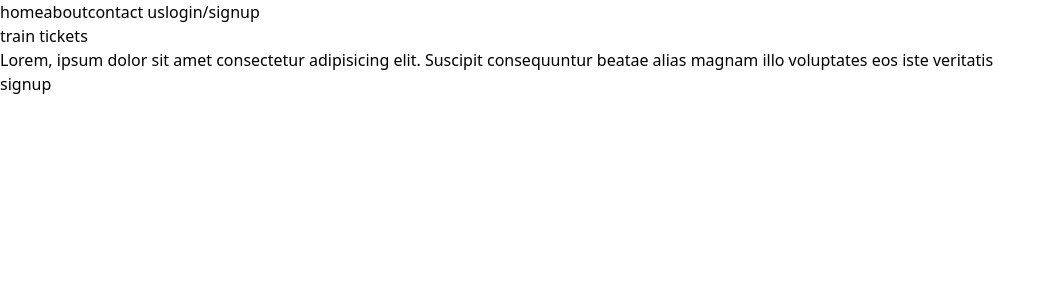
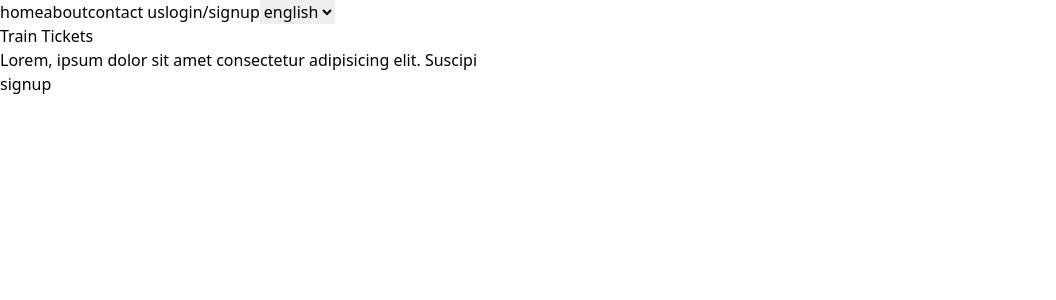
Before and after one commit to AndrewMelad108/E-comerce, a Vue app: page / in a window 1280 px wide. Shown: the top 300 px of the page, without its empty margins (0-1056 px from the left). Built offline with nearby package versions, Linux system fonts and the light colour scheme.

Commit message:
chane lang in page

```diff
--- a/package.json
+++ b/package.json
@@ -9,9 +9,11 @@
     "lint": "vue-cli-service lint"
   },
   "dependencies": {
+    "axios": "^1.3.4",
     "core-js": "^3.8.3",
     "tailwindcss": "^3.2.7",
     "vue": "^2.6.14",
+    "vue-i18n": "^8.28.2",
     "vue-router": "^3.5.1",
     "vuex": "^3.6.2"
   },
--- a/src/App.vue
+++ b/src/App.vue
@@ -3,5 +3,15 @@
     <router-view />
   </div>
 </template>
-
+<script>
+export default {
+  data: () => {
+    const lang = localStorage.getItem("len") || "en";
+    return {
+      direction: "",
+      lang,
+    };
+  },
+};
+</script>
 <style lang="scss"></style>
--- /dev/null
+++ b/src/languages/ar.json
@@ -0,0 +1,11 @@
+{
+  "Train Tickets": "تذاكره قطار",
+  "Lorem, ipsum dolor sit amet consectetur adipisicing elit. Suscipi": "لمعرفه جكيع انواع الطقارات",
+  "signup": "ادخل سجل الان",
+  "home": "المنزل",
+  "about": "من نحن ",
+  "contact us": "رسالنا",
+  "login/signup": "سجل او ادخل",
+  "arabic": "عربي",
+  "english": "انجلش"
+}
--- /dev/null
+++ b/src/languages/en.json
@@ -0,0 +1,5 @@
+{
+  "تذاكره قطار": "Train Tickets",
+  "لمعرفه جكيع انواع الطقارات": "Lorem, ipsum dolor sit amet consectetur adipisicing elit. Suscipi",
+  "ادخل سجل الان": "signup"
+}
--- a/src/main.js
+++ b/src/main.js
@@ -3,10 +3,13 @@ import App from "./App.vue";
 import router from "./router";
 import store from "./store";
 import "./tailwind.css";
+import i18n from "../src/vue-i18n";
+
 Vue.config.productionTip = false;
 
 new Vue({
   router,
   store,
+  i18n,
   render: (h) => h(App),
 }).$mount("#app");
--- a/src/views/Home.vue
+++ b/src/views/Home.vue
@@ -9,47 +9,61 @@
         to="{
         name:'home'
       }"
-        >home</router-link
+        >{{ $t("home") }}</router-link
       >
 
       <router-link
         to="{
         name:'home'
       }"
-        >about</router-link
+        >{{ $t("about") }}</router-link
       >
       <router-link
         to="{
         name:'home'
       }"
-        >contact us</router-link
+        >{{ $t("contact us") }}</router-link
       >
       <router-link
         to="{
         name:'home'
       }"
-        >login/signup</router-link
+        >{{ $t("login/signup") }}</router-link
       >
+      <select
+        v-model="lang"
+        class="bg-transparent capitalize"
+        @change="changeLen($event)"
+      >
+        <option value="en" class="foucs:bg-transparent text-amber-400">
+          {{ $t("english") }}
+        </option>
+        <option value="ar" class="bg-transparent">{{ $t("arabic") }}</option>
+      </select>
     </header>
 
     <section
+      :dir="direction"
       class="login-form max-sm:w-full max-sm:h-full bg-black-color h-auto text-stone-200 p-5 w-[50vw] rounded-lg text-center"
     >
       <h1
         class="text-5xl max-sm:text-center text-start mt-20 mb-10 hover:text-amber-400 transition-all duration-0 hover:duration-1000 hover:ease-in-out"
       >
-        train tickets
+        {{ $t("Train Tickets") }}
       </h1>
       <p class="text-start sm:text-center text-amber-400 leading-6">
-        Lorem, ipsum dolor sit amet consectetur adipisicing elit. Suscipit
-        consequuntur beatae alias magnam illo voluptates eos iste veritatis
+        {{
+          $t(
+            "Lorem, ipsum dolor sit amet consectetur adipisicing elit. Suscipi"
+          )
+        }}
       </p>
       <router-link
         to="{
         name:'signup'
       }"
         class="w-[15vw] mt-20 block transition-all hover:duration-1000 hover:ease-in-out hover:text-amber-400 text-black hover:bg-black font-bold mx-auto rounded-full p-4 bg-amber-400 max-sm:w-[40vw] max-sm:mt-5"
-        >signup</router-link
+        >{{ $t("signup") }}</router-link
       >
     </section>
   </div>
@@ -61,17 +75,31 @@
 export default {
   name: "Home-page",
   data: () => {
+    const len = localStorage.getItem("len") || "en";
     return {
       user: {
         email: "",
         password: "",
       },
+      lang: len,
+      direction: "",
     };
+  },
+  mounted() {
+    if (this.lang === "en") {
+      this.direction = "lft";
+    } else {
+      this.direction = "rtl";
+    }
   },
   methods: {
     login() {
       alert("login");
     },
+    changeLen(event) {
+      localStorage.setItem("len", event.target.value);
+      window.location.reload();
+    },
   },
 };
 </script>
--- /dev/null
+++ b/src/vue-i18n.js
@@ -0,0 +1,12 @@
+import en from "@/languages/en.json";
+import ar from "@/languages/ar.json";
+import VueI18n from "vue-i18n";
+import Vue from "vue";
+Vue.use(VueI18n);
+export default new VueI18n({
+  locale: localStorage.getItem("len") || "en",
+  messages: {
+    en: en,
+    ar: ar,
+  },
+});
```
Also changed, not shown: 1 other file (tests, documents, lock files or other folders).
